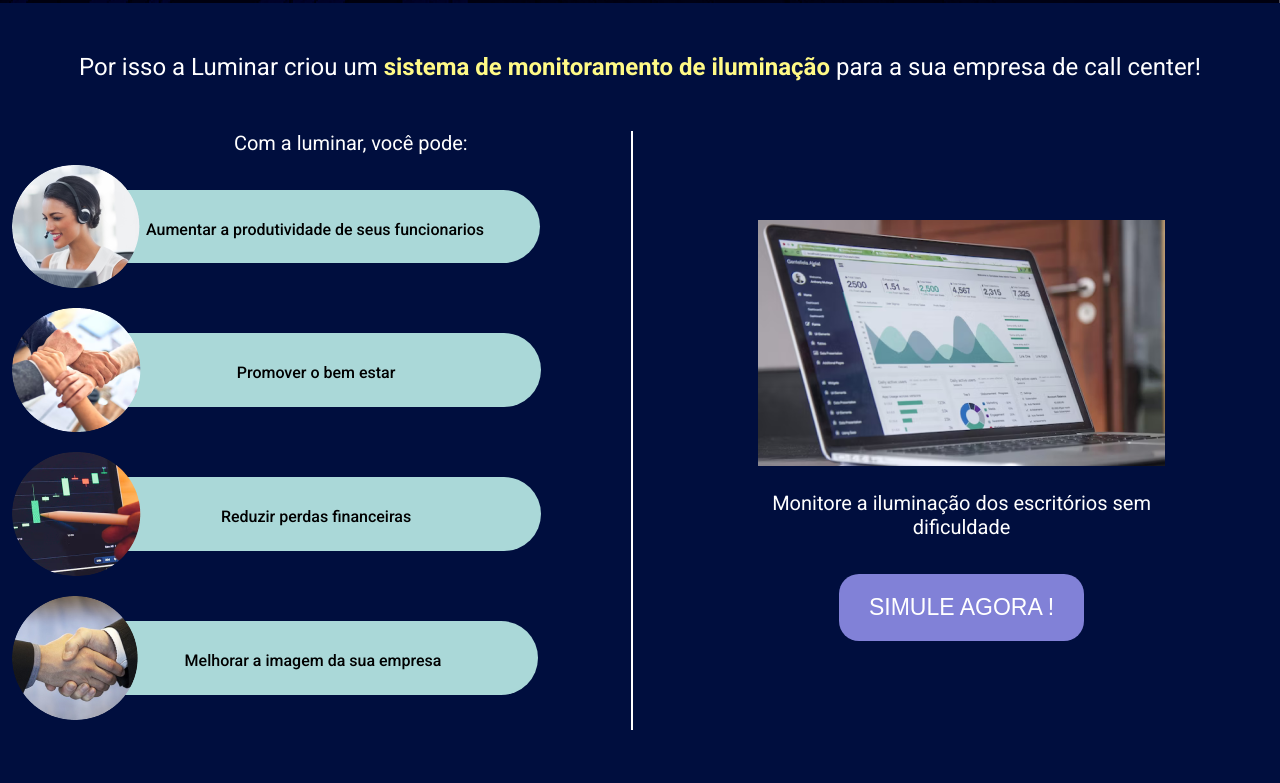
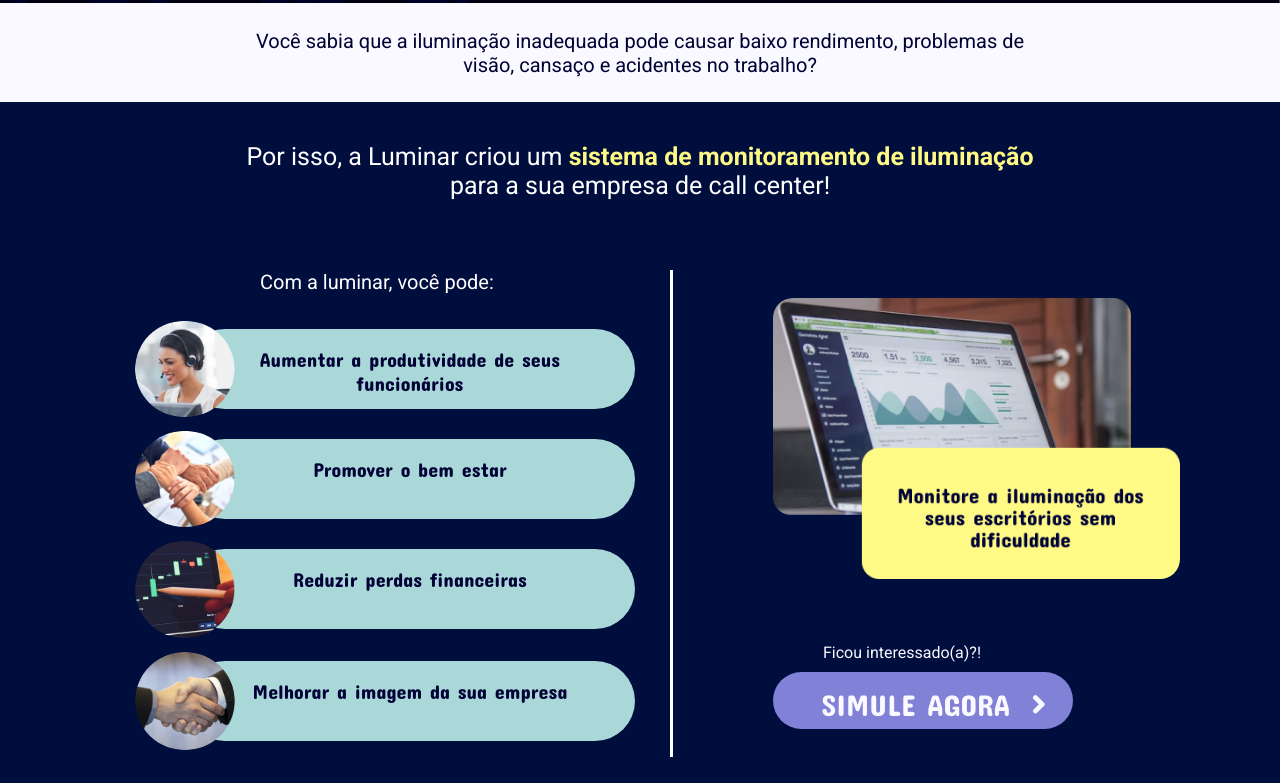
Before and after one commit to Projeto-Luminar/site-institucional, a plain HTML site: page site_final/index.html in a window 1280 px wide. Shown: the part 697-1480 px from the top of the page. Drawn offline with Linux system fonts and the light colour scheme.

Commit message:
Adicionando ajustes realizados na tela index (serviços / sobre nós)

```diff
--- a/site_final/cadastro/cadastro.css
+++ b/site_final/cadastro/cadastro.css
@@ -65,7 +65,7 @@
 .form_box h4{
     padding-top: 5px;
     padding-bottom: 8px;
-    font-size: 15px;
+    font-size: 14px;
 }
 
 .form_box b {
@@ -117,7 +117,7 @@
     border-radius: 20px;
     outline: none;
     border: none;
-    margin-top: 13px;
+    margin-top: 20px;
     color: white;
 }
 
--- a/site_final/estilo.css
+++ b/site_final/estilo.css
@@ -147,19 +147,32 @@
     padding-bottom: 70px;
 }
 
+.texto-intro-servico{
+    color: #000235;
+    background-color: #FAF9FF;
+    width: 100%;
+    text-align: center;
+    padding: 2% 18%;
+    font-family: 'Roboto', sans-serif;
+    font-size: 20px;
+}
+
 .servicos_funcionalidades{
     display: flex;
     justify-content: center;
     flex-direction: row;
-    gap: 20px;
+    margin: 0px 20px;
 
 }
 
 .titulo_servico p {
     justify-content: center;
     color: white;
-    font-size: 24px;
-    padding: 50px 0;
+    font-size: 25px;
+    padding: 30px 15%;
+    margin-top: 10px;
+    margin-bottom: 40px;
+    width: 100%;
     text-align: center;
 }
 
@@ -173,18 +186,18 @@
     display: flex;
     justify-content: center;
     flex-direction: column;
-    align-items: center;
-    width: 50%;
 }
 .caixa{
-    padding: 0px 0px;
-    width: 130%;
+    padding: 5px 5px;
+    width: 100%;
     align-items: center;
     border-radius: 0 100px 100px 0;
-    justify-content: flex-start;
     overflow: hidden;
     display: flex;
-    margin: 10px;
+    margin: 2px 30px;
+    font-family: 'Concert One', cursive;
+    color: #000235;
+    font-size: 20px;
 }
 
 .caixa img{
@@ -194,59 +207,102 @@
 
 .fundo_azul {
     background-color: #AAD8D8;
-    height: 60%;
+    height: 80px;
     width: 100%;
     max-width: 450px;
     margin: auto 0 auto -50px;
-    padding: 30px;
+    padding: 18px 20px;
     border-radius: 50px;
-    z-index: 0;
     text-align: center;
-    font-weight: 500;
 }
 
 
 .funcionalidades p{
-    justify-content: center;
     color: #ffff;
+    font-family: 'Roboto', sans-serif;
     font-size: 20px;
+    margin-left: 160px;
+    margin-bottom: 20px;
 }
 
 .produtos{
     display: flex;
     flex-direction: column;
-    border-left: 2px solid #fff;
+    border-left: 3px solid #fff;
     padding-left: 100px;
     justify-content: center;
 }
 
-.monitoramento {
+/* .monitoramento {
     margin-top: 25px;
     color: white;
     text-align: center;
     font-size: 20px;
+} */
+
+.monitoramento{
+    background-color: #FFFA86;
+    border-radius: 20px;
+    width: 300px;
+    padding: 20px 30px;
+    font-family: 'Concert One', cursive;
+    color: #000235;
+    position: absolute;
+    bottom: -38em;
+    left: 60em;
 }
 
-.botao_simular{
+/* .monitoramento p {
+    text-align: center;
+    font-size: 20px;
+} */
+
+/* div .botao_simular{
     background-color: #8181D7;
     border-radius: 20px;
     padding: 20px 30px;
-    margin: 35px auto 0;
+    margin: 150px auto 0;
     color: #fff;
     max-width: 300px;
     font-size: 23px;
     border: 0;
+} */
+
+.btn-simule-agora{
+    margin: 60px auto 0;
 }
 
-.img2{
-    display: flex;
-    justify-content: center;
+.btn-simule-agora p {
+    color: #FAF9FF;
+    font-family: 'Roboto', sans-serif;
+    margin-left: 50px;
+    margin-bottom: 10px;
 }
+
+.btn-simule-agora a{
+    display: inline-block;
+    background-color: #8181D7;
+    padding: 5px;
+    width: 300px;
+    border-radius: 50px;
+    font-family: 'Concert One', cursive;
+    text-decoration: none;
+    color: #FAF9FF;
+    font-size: 30px;
+    text-transform: uppercase;
+    text-align: right;
+}
+
+.btn-simule-agora a span{
+    margin-left: 20px;
+    font-size: 40px;
+}
+
 
 .img2 img{
     max-width: 407px;
     width: 100%;
-    margin: 0 auto;
+    border-radius: 20px;
 }
 
 /*Daqui para baixo é o CSS de sobrenos*/
@@ -259,7 +315,7 @@
     align-items: center;
     justify-content: center;
     background-color: #8181D7;
-    height: 520px;
+    height: 600px;
     border-radius: 50px;
 }
 
@@ -272,8 +328,8 @@
     align-items: center;
     justify-content: space-evenly;
     background-color: #000235;
-    width: 90%;
-    height: 430px;
+    width: 95%;
+    height: 550px;
     left: 92px;
     top: 2092px;
     border-radius: 50px;
@@ -290,6 +346,10 @@
 .caixa_sobrenos h3{
     margin: 15px 0;
     color: #FFFF;
+    font-family: 'Concert One', cursive;
+    text-transform: uppercase;
+    font-size: 30px;
+
 }
 
 .caixa_sobrenos p{
--- a/site_final/index.html
+++ b/site_final/index.html
@@ -45,12 +45,13 @@
 <!--daqui para baixo é a parte de serviços-->
 <div class="servicos">
 
+    <div class="texto-intro-servico">
+        Você sabia que a iluminação inadequada pode causar baixo rendimento, problemas de visão, cansaço e acidentes no trabalho?
+    </div>
     <div class="titulo_servico">
-        <p>Por isso a Luminar criou um <b> sistema de monitoramento de iluminação </b>para a sua empresa de call
+        <p>Por isso, a Luminar criou um <b> sistema de monitoramento de iluminação </b>para a sua empresa de call
             center!</p>
     </div>
-
-
 
         <div class="servicos_funcionalidades">
             <div class="funcionalidades">
@@ -59,23 +60,23 @@
                 </p>
 
                 <div class="caixa">
-                     <img src="./servicos/img1.png" alt="">
-                        <div class="fundo_azul">Aumentar a produtividade de seus funcionarios </div>
+                     <img src="./servicos/img1.png" alt="" width="100px">
+                        <div class="fundo_azul">Aumentar a produtividade de seus funcionários </div>
                     </div>
 
 
                     <div class="caixa">
-                        <img src="./servicos/img2.png" alt="">
+                        <img src="./servicos/img2.png" alt="" width="100px">
                         <div class="fundo_azul">Promover o bem estar</div>
                     </div>
 
                     <div class="caixa">
-                        <img src="./servicos/img3.png" alt="">
+                        <img src="./servicos/img3.png" alt="" width="100px">
                         <div class="fundo_azul">Reduzir perdas financeiras</div>
                     </div>
 
                     <div class="caixa">
-                        <img src="./servicos/img4.png" alt="">
+                        <img src="./servicos/img4.png" alt="" width="100px">
                     <div class="fundo_azul">Melhorar a imagem da sua empresa</div>
                     </div>
                 </div>
@@ -83,16 +84,19 @@
 
             <div class="produtos">
 
-                <div class="img2"><img src="./servicos/dashboard_img_ficticia.png" alt=""></div>
+                <div class="img2">
+                    <img src="/assets/img_servicos_monitore.png" alt="">
+                </div>
+                <!-- <div class="monitoramento">
+                    <p>Monitore a iluminação dos seus escritórios sem dificuldade</p>
+                </div> -->
 
-                <div class="monitoramento">
-                    Monitore a iluminação dos escritórios sem dificuldade
+                <div>
+                    <div class="btn-simule-agora">
+                        <p>Ficou interessado(a)?!</p>
+                        <a href="/calculadora/calculadora.html">Simule Agora<span>><span></a>
+                    </div>
                 </div>
-
-
-                <button onclick="simular()" class="botao_simular">
-                    SIMULE AGORA !
-                </button>
 
             </div>
         </div>
@@ -154,7 +158,7 @@
                     <div class="contatos_email">
                         <P>Caso preferir, entre <br> em contato conosco <br> por meio destes <br> canais: </P>
                         <span class="span_contato">
-                            Séde:<br>+55 (11) 9550-0000
+                            Sede:<br>+55 (11) 9550-0000
                         </span>
                         <span class="span_contato">
                             E-mail: <br>luminar@gmail.com
```
Also changed, not shown: site_final/assets/img_servicos_monitore.png (added).
